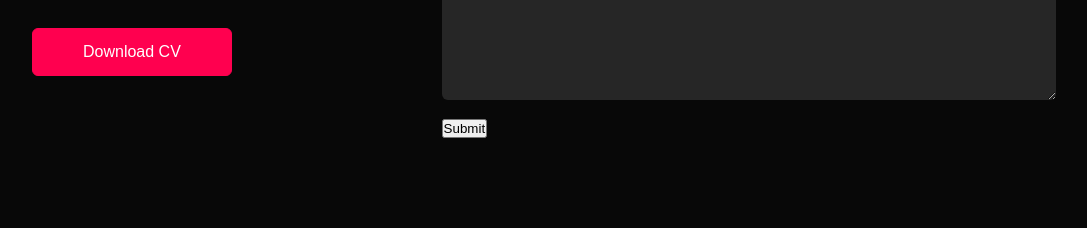
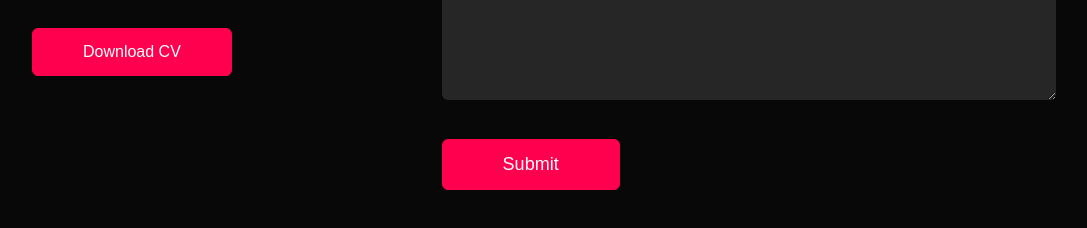
Before and after one commit to IAOV9F/digital-cv, a plain HTML site: page index.html in a window 1280 px wide. Shown: the part 2574-2802 px from the top of the page, without its empty margins (96-1183 px from the left). Before the commit the page ends 2722 px from the top, so only its background shows below. Drawn offline with Linux system fonts and the light colour scheme.

Commit message:
fixed submit button bug

```diff
--- a/index.html
+++ b/index.html
@@ -143,7 +143,7 @@
                         <input type="text" name="Name" placeholder="Your Name" required>
                         <input type="email" name="email" placeholder="Your Email" required>
                         <textarea name="Message" rows="6" placeholder="Your Message"></textarea>
-                        <button type="submit">Submit</button>
+                        <button type="submit" class="btn btn2">Submit</button>
                     </form>
                 </div>
             </div>
```
